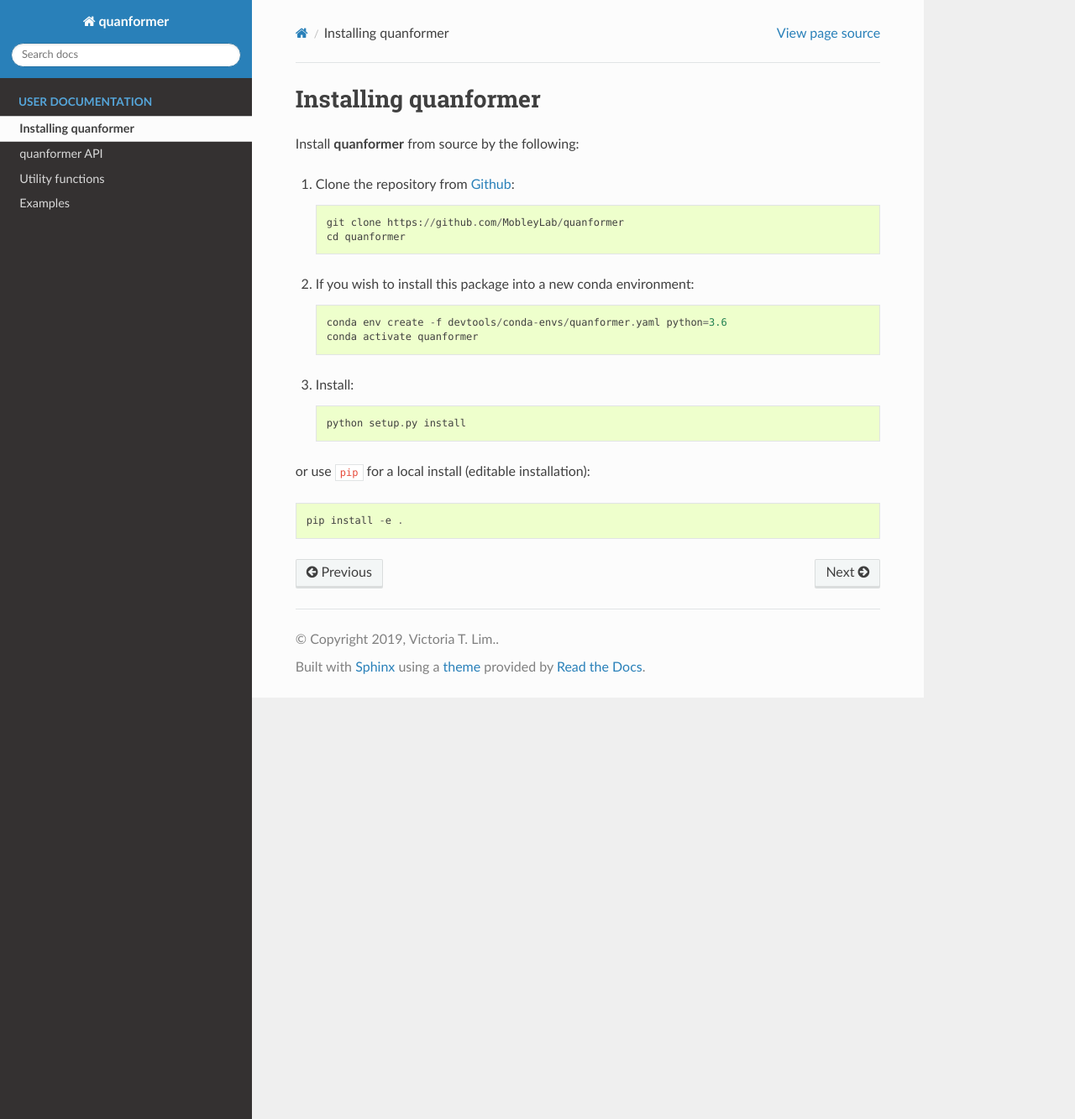
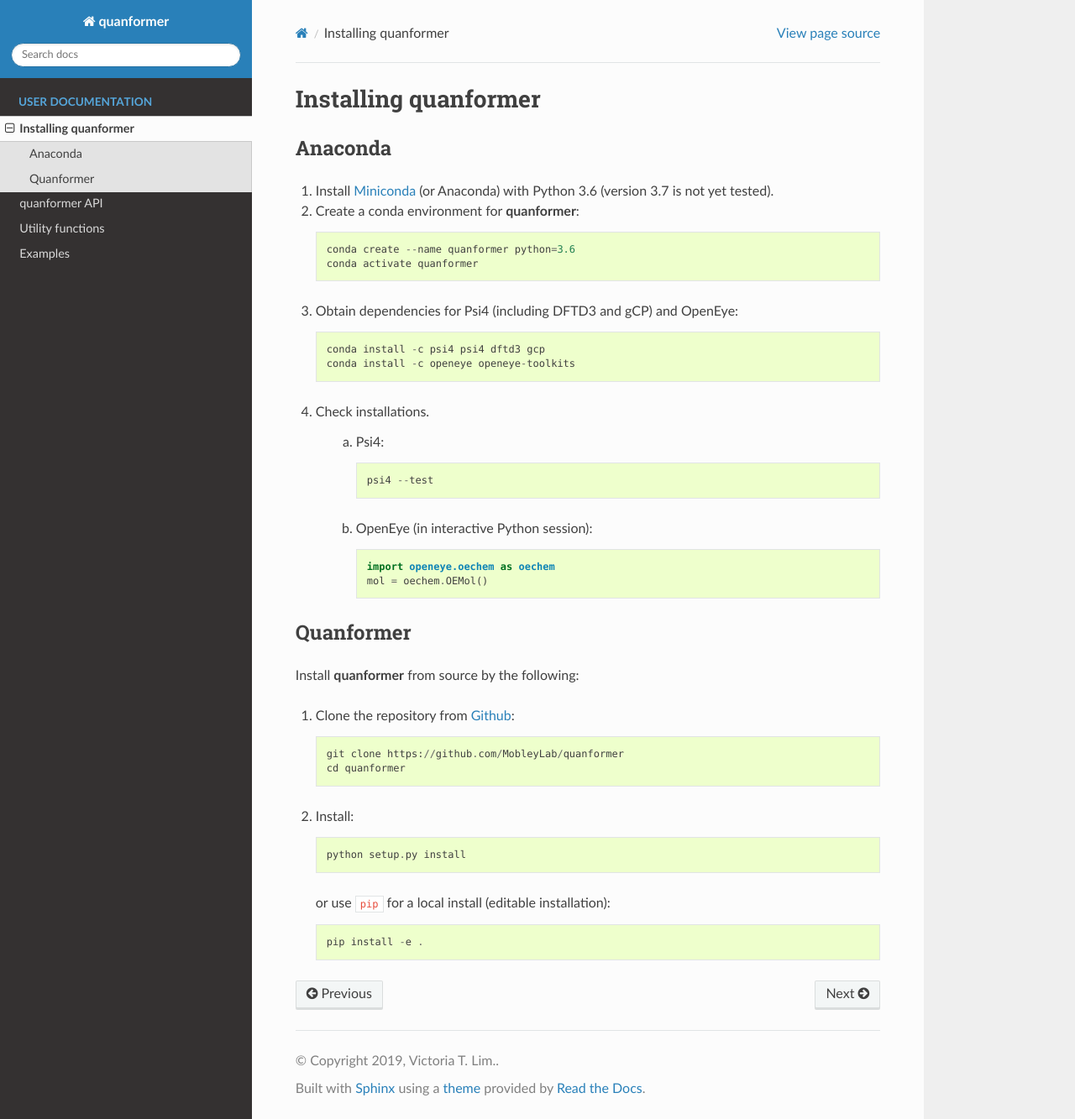
Before and after one commit to MobleyLab/quanformer, a Sphinx documentation site: the page built from docs/install.rst, in a window 1280 px wide and 1333 px high. Shown: the whole window at 84% size. Built offline with Sphinx 7.4.7 and the Read the Docs theme 2.0.0, drawn with Linux system fonts in a browser that asks for light colours.

Commit message:
add parameter in pipeline.py to read custom psi output file; add install info

```diff
--- a/docs/install.rst
+++ b/docs/install.rst
@@ -1,5 +1,35 @@
 Installing quanformer
 ====================
+
+Anaconda
+--------
+
+1. Install `Miniconda <https://docs.conda.io/en/latest/miniconda.html>`_ (or Anaconda) with Python 3.6 (version 3.7 is not yet tested).
+
+2. Create a conda environment for **quanformer**::
+
+    conda create --name quanformer python=3.6
+    conda activate quanformer
+
+3. Obtain dependencies for Psi4 (including DFTD3 and gCP) and OpenEye::
+
+    conda install -c psi4 psi4 dftd3 gcp
+    conda install -c openeye openeye-toolkits
+
+4. Check installations.
+
+    a. Psi4::
+
+        psi4 --test
+
+    b. OpenEye (in interactive Python session)::
+
+        import openeye.oechem as oechem
+        mol = oechem.OEMol()
+
+
+Quanformer
+----------
 
 Install **quanformer** from source by the following:
 
@@ -9,15 +39,10 @@
     git clone https://github.com/MobleyLab/quanformer
     cd quanformer
 
-2. If you wish to install this package into a new conda environment::
-
-    conda env create -f devtools/conda-envs/quanformer.yaml python=3.6
-    conda activate quanformer
-
-3. Install::
+2. Install::
 
     python setup.py install
 
-or use ``pip`` for a local install (editable installation)::
+   or use ``pip`` for a local install (editable installation)::
 
     pip install -e .
```
Also changed, not shown: 2 other files.
